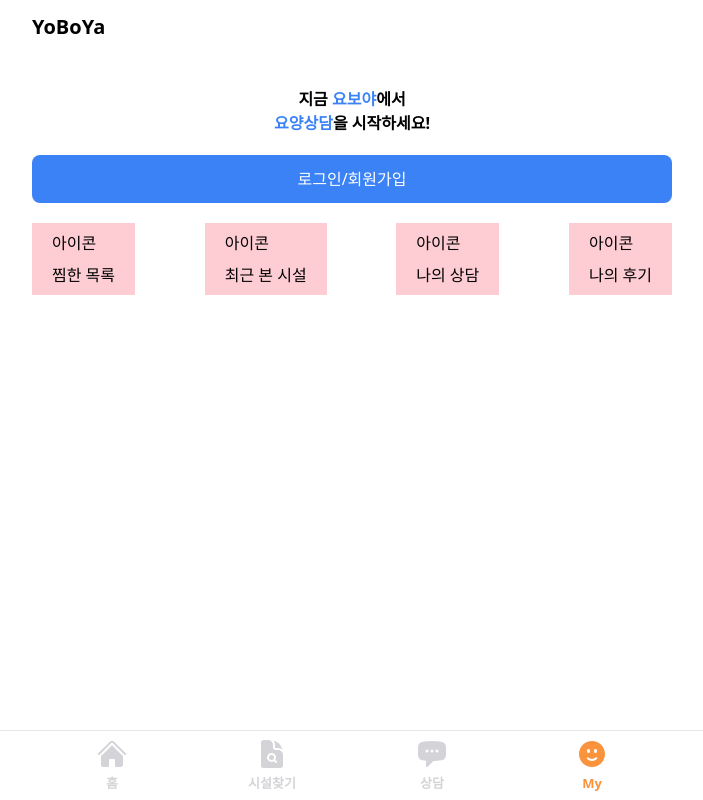
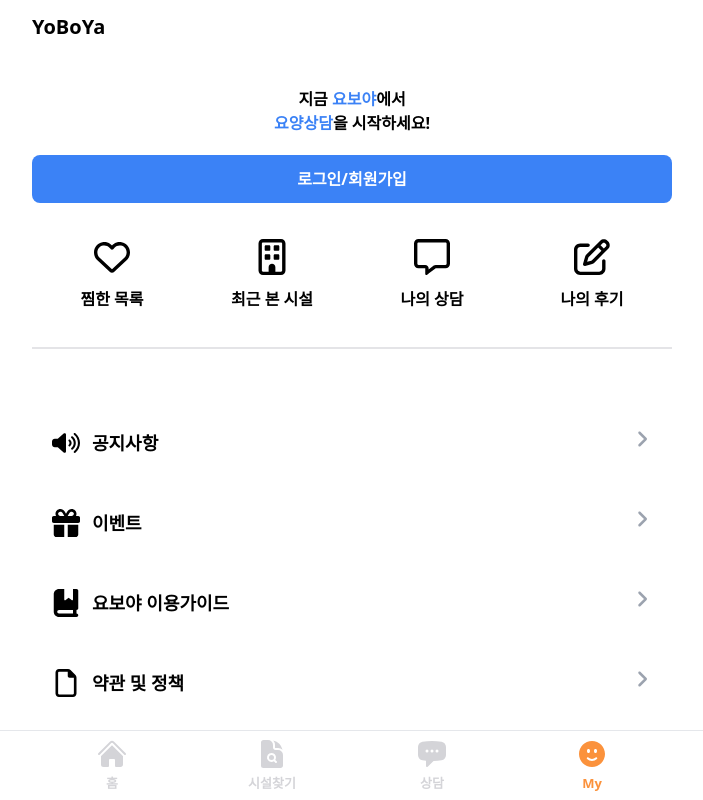
Before and after one commit to dayyypa/yoboya, a Next.js app: page /my in a window 1280 px wide. Shown: the whole page, without its empty margins (288-991 px from the left). Built offline with nearby package versions, Linux system fonts and the light colour scheme.

Commit message:
My 페이지 수정

```diff
--- a/pages/advice/[id].tsx
+++ b/pages/advice/[id].tsx
@@ -20,7 +20,6 @@
 				<FontAwesomeIcon
 					icon={faHouse}
 					className="cursor-pointer w-5 h-5"
-					// 어떻게 홈 화면으로 보내는지?
 					onClick={() => {
 						router.push('/');
 					}}
--- a/pages/my/index.tsx
+++ b/pages/my/index.tsx
@@ -1,3 +1,14 @@
+import { faBuilding, faFile, faHeart, faMessage, faPenToSquare } from '@fortawesome/free-regular-svg-icons';
+import {
+	faAngleRight,
+	faBookBookmark,
+	faChevronLeft,
+	faGift,
+	faPhone,
+	faVolumeHigh
+} from '@fortawesome/free-solid-svg-icons';
+import { FontAwesomeIcon } from '@fortawesome/react-fontawesome';
+
 const MyIndexPage = () => {
 	return (
 		<div className="flex flex-col pt-3">
@@ -11,24 +22,63 @@
 						<span className="text-blue-500">요양상담</span>을 시작하세요!
 					</div>
 				</div>
-				<button className="bg-blue-500 text-white py-3 rounded-lg">로그인/회원가입</button>
-				<div className="flex justify-between">
-					<div className="flex flex-col space-y-2 bg-rose-200 px-5 py-2">
-						<div>아이콘</div>
+				<button className="bg-blue-500 text-white py-3 rounded-lg font-semibold ">로그인/회원가입</button>
+				<div className="flex font-semibold ">
+					<div className="flex flex-col items-center justify-center space-y-3 hover:bg-gray-100 rounded-lg p-4 cursor-pointer w-1/4">
+						<FontAwesomeIcon icon={faHeart} className="w-9 h-9" />
 						<div>찜한 목록</div>
 					</div>
-					<div className="flex flex-col space-y-2 bg-rose-200 px-5 py-2">
-						<div>아이콘</div>
+					<div className="flex flex-col items-center justify-center space-y-3 hover:bg-gray-100 rounded-lg p-4 cursor-pointer w-1/4">
+						<FontAwesomeIcon icon={faBuilding} className="w-9 h-9" />
 						<div>최근 본 시설</div>
 					</div>
-					<div className="flex flex-col space-y-2 bg-rose-200 px-5 py-2">
-						<div>아이콘</div>
+					<div className="flex flex-col items-center justify-center space-y-3 hover:bg-gray-100 rounded-lg p-4 cursor-pointer w-1/4">
+						<FontAwesomeIcon icon={faMessage} className="w-9 h-9" />
 						<div>나의 상담</div>
 					</div>
-					<div className="flex flex-col space-y-2 bg-rose-200 px-5 py-2">
-						<div>아이콘</div>
+					<div className="flex flex-col items-center justify-center space-y-3 hover:bg-gray-100 rounded-lg p-4 cursor-pointer w-1/4">
+						<FontAwesomeIcon icon={faPenToSquare} className="w-9 h-9" />
 						<div>나의 후기</div>
 					</div>
+				</div>
+				<div className="w-full h-[2px] bg-zinc-200"></div>
+			</div>
+
+			<div className="flex flex-col  mt-[60px] space-y-3 cursor-pointer">
+				<div className="flex justify-between hover:bg-gray-100 p-5 rounded-lg">
+					<div className="flex items-center space-x-3">
+						<FontAwesomeIcon icon={faVolumeHigh} className="w-7 h-7" />
+						<div className="text-[18px] font-semibold">공지사항</div>
+					</div>
+					<FontAwesomeIcon icon={faAngleRight} className="w-5 h-5 text-gray-400" />
+				</div>
+				<div className="flex justify-between hover:bg-gray-100 p-5 rounded-lg">
+					<div className="flex items-center space-x-3">
+						<FontAwesomeIcon icon={faGift} className="w-7 h-7" />
+						<div className="text-[18px] font-semibold">이벤트</div>
+					</div>
+					<FontAwesomeIcon icon={faAngleRight} className="w-5 h-5 text-gray-400" />
+				</div>
+				<div className="flex justify-between hover:bg-gray-100 p-5 rounded-lg">
+					<div className="flex items-center space-x-3">
+						<FontAwesomeIcon icon={faBookBookmark} className="w-7 h-7" />
+						<div className="text-[18px] font-semibold">요보야 이용가이드</div>
+					</div>
+					<FontAwesomeIcon icon={faAngleRight} className="w-5 h-5 text-gray-400" />
+				</div>
+				<div className="flex justify-between hover:bg-gray-100 p-5 rounded-lg">
+					<div className="flex items-center space-x-3">
+						<FontAwesomeIcon icon={faFile} className="w-7 h-7" />
+						<div className="text-[18px] font-semibold">약관 및 정책</div>
+					</div>
+					<FontAwesomeIcon icon={faAngleRight} className="w-5 h-5 text-gray-400" />
+				</div>
+				<div className="flex justify-between hover:bg-gray-100 p-5 rounded-lg">
+					<div className="flex items-center space-x-3">
+						<FontAwesomeIcon icon={faPhone} className="w-7 h-7" />
+						<div className="text-[18px] font-semibold">고객센터</div>
+					</div>
+					<FontAwesomeIcon icon={faAngleRight} className="w-5 h-5 text-gray-400" />
 				</div>
 			</div>
 		</div>
```
